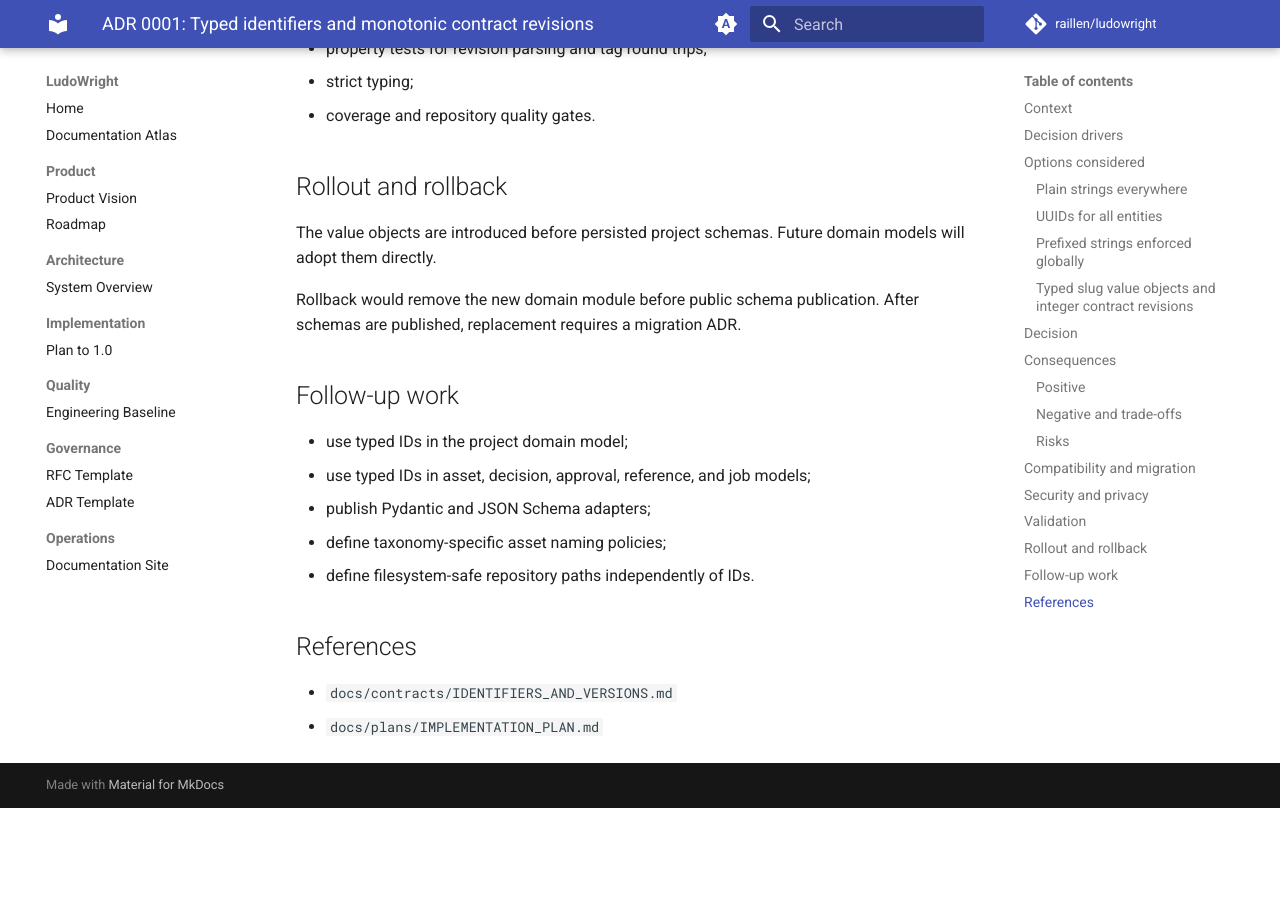
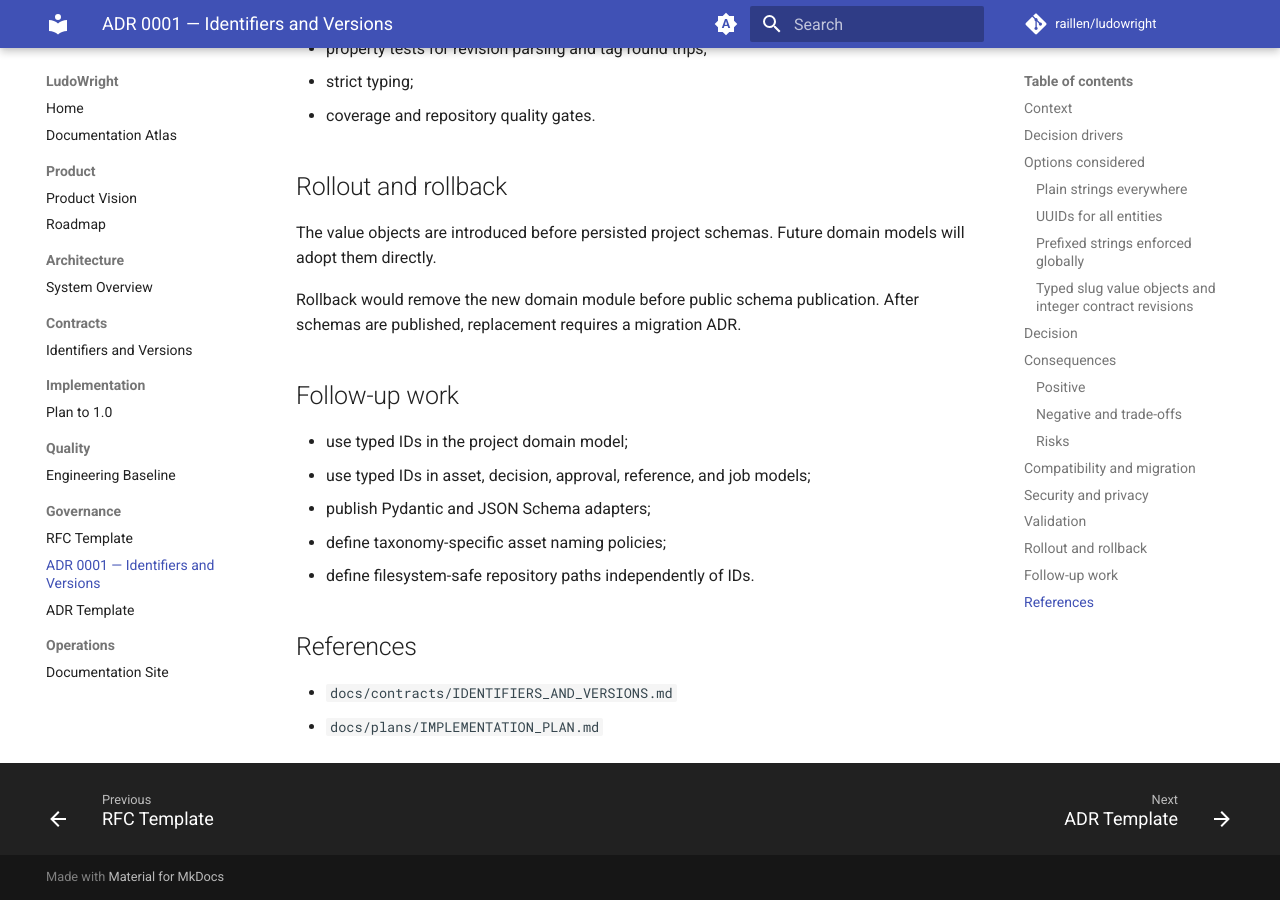
Before and after one commit to raillen/ludowright, an MkDocs documentation site: the page built from docs/decisions/0001-typed-identifiers-and-revision-versions.md, in a window 1280 px wide and 900 px high, scrolled down 4398 px. Built offline with MkDocs 1.6.1 and Material for MkDocs 9.7.7, drawn with Linux system fonts in a browser that asks for light colours; comment, search, counter and statistics services are not loaded; before the commit the page ends 5206 px from its top, so only the background shows below that.

Commit message:
Publish identifier and version contracts

```diff
--- a/mkdocs.yml
+++ b/mkdocs.yml
@@ -16,12 +16,15 @@ nav:
       - Roadmap: product/ROADMAP.md
   - Architecture:
       - System Overview: architecture/SYSTEM_OVERVIEW.md
+  - Contracts:
+      - Identifiers and Versions: contracts/IDENTIFIERS_AND_VERSIONS.md
   - Implementation:
       - Plan to 1.0: plans/IMPLEMENTATION_PLAN.md
   - Quality:
       - Engineering Baseline: quality/ENGINEERING_QUALITY.md
   - Governance:
       - RFC Template: governance/RFC_TEMPLATE.md
+      - ADR 0001 — Identifiers and Versions: decisions/0001-typed-identifiers-and-revision-versions.md
       - ADR Template: decisions/0000-template.md
   - Operations:
       - Documentation Site: operations/DOCUMENTATION_SITE.md
```
